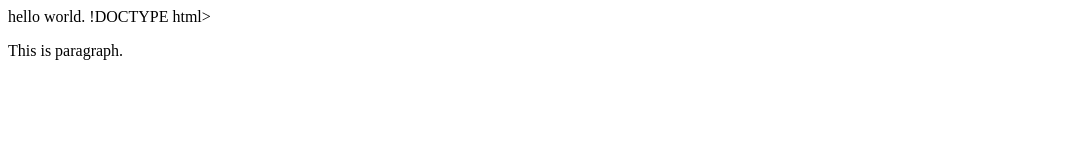
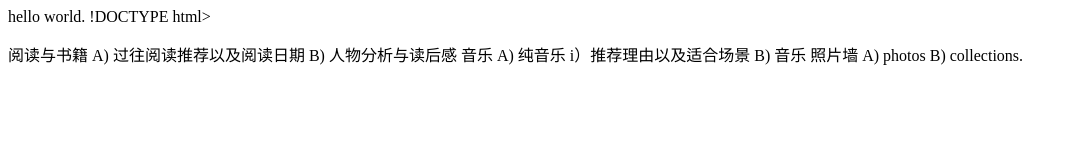
Before and after one commit to Polly-chen/Polly-Chen.github.io, a plain HTML site: page index.html in a window 1280 px wide. Shown: the whole page, without its empty margins (0-1077 px from the left). Drawn offline with Linux system fonts and the light colour scheme.

Commit message:
Update index.html

```diff
--- a/index.html
+++ b/index.html
@@ -1,8 +1,19 @@
 hello world.
-!DOCTYPE html> <html lang=“en”>
+!DOCTYPE html>
+<html>
 <head>
-<meta charset=utf-8”>
-<title>This is title.</title> </head>
+<title>榕桉小屋.</title> </head>
 <body>
-<p>This is paragraph.</p>
+<p>阅读与书籍
+ A) 过往阅读推荐以及阅读日期
+ B) 人物分析与读后感
+
+音乐
+ A) 纯音乐
+i）推荐理由以及适合场景
+ B) 音乐
+
+照片墙
+ A) photos
+ B) collections.</p>
 </body> </html>
```
